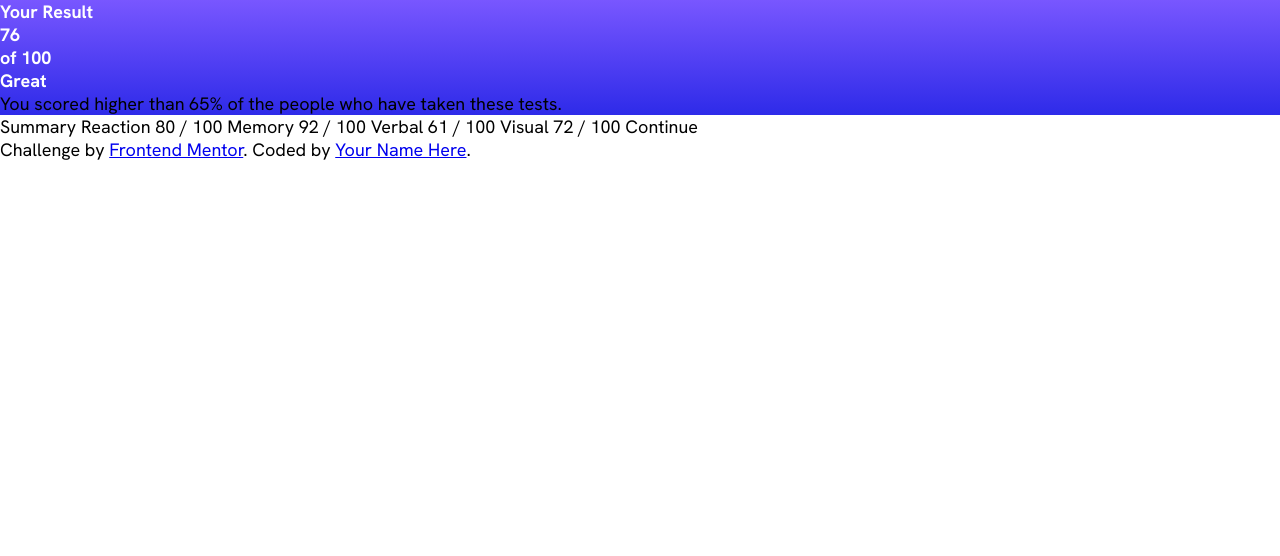
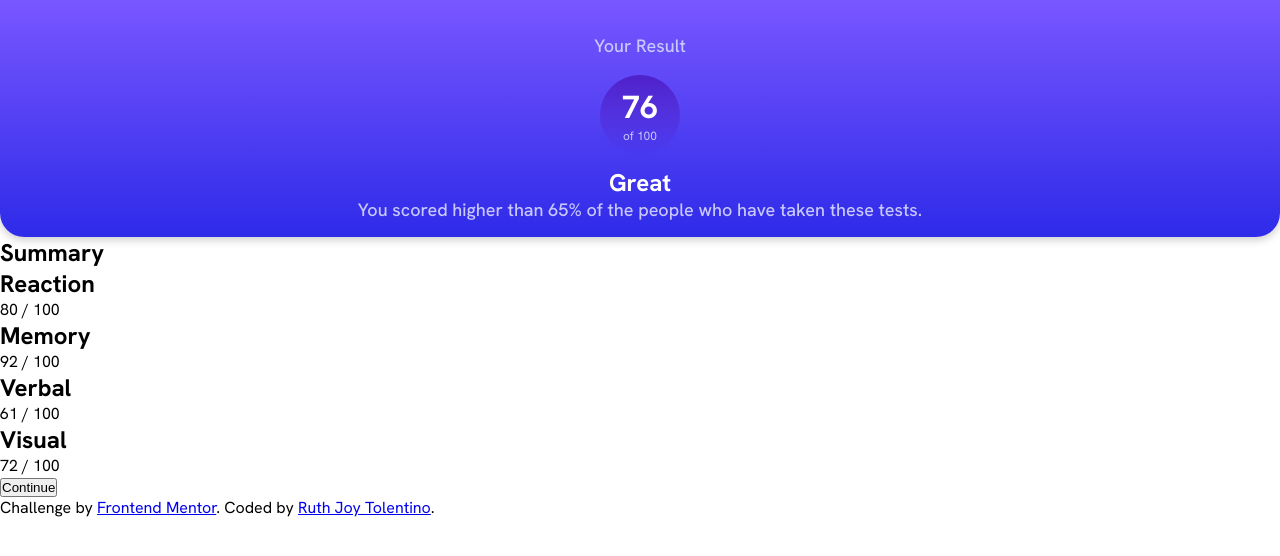
Before and after one commit to ruthjoy76/Frontend-Mentor---Results-summary-component-solution, a website built with Vite: page index.html in a window 1280 px wide. Built offline with nearby package versions, Linux system fonts and the light colour scheme.

Commit message:
Update HTML and CSS

```diff
--- a/index.html
+++ b/index.html
@@ -9,45 +9,48 @@
   <title>Frontend Mentor | Results summary component</title>
 </head>
 <body>
-<main class="main-container">
+<main class="container">
   <section class="result-container">
-    <h1>Your Result</h1>
-    <div class="score-result">
-      <h1>76</h1>
-      <h2>of 100</h2>
+    <h1 class="title">Your Result</h1>
+    <div class="circle">
+      <h1 class="result">76</h1>
+      <p>of 100</p>
     </div>
    <div>
-    <h1>Great</h1>
-    <p>You scored higher than 65% of the people who have taken these tests.</p>
+    <h2 class="feedback">Great</h2>
+    <p class="info">You scored higher than 65% of the people who have taken these tests.</p>
    </div>
+  </section>
+  <section class="summary-container">
+  <h1> Summary</h1>
+  <ul>
+    <li>
+      <h2>Reaction</h2>
+      <p> 80 / 100</p>
+    </li>
+    <li>
+      <h2>Memory</h2>
+      <p>92 / 100</p>
+    </li>
+    <li>
+      <h2>Verbal</h2>
+      <p>61 / 100</p>
+    </li>
+    <li>
+      <h2>Visual</h2>
+      <p>72 / 100</p>
+    </li>
+  </ul>
+  <button>Continue</button>
   </section>
 </main>
 
-
-
-
-
-
-
-  Summary
-
-  Reaction
-  80 / 100
-
-  Memory
-  92 / 100
-
-  Verbal
-  61 / 100
-
-  Visual
-  72 / 100
-
-  Continue
-
+<footer>
   <div class="attribution">
     Challenge by <a href="https://www.frontendmentor.io?ref=challenge" target="_blank">Frontend Mentor</a>.
-    Coded by <a href="#">Your Name Here</a>.
+    Coded by <a href="#">Ruth Joy Tolentino</a>.
   </div>
+</footer>
+
 </body>
 </html>
--- a/style.css
+++ b/style.css
@@ -1,6 +1,22 @@
 @font-face {
   font-family: 'Hanken Grotesk';
   src: url('./assets/fonts/HankenGrotesk-VariableFont_wght.ttf');
+}
+
+:root {
+  --light-red: hsl(0, 100%, 67%); /*colors*/
+  --orangey-yellow: hsl(39, 100%, 56%);
+  --green-teal: hsl(166, 100%, 37%);
+  --cobalt-blue: hsl(234, 85%, 45%);
+  --light-slate-blue: hsl(252, 100%, 67%);
+  --light-royal-blue: hsl(241, 81%, 54%);
+  --violet-blue: hsla(256, 72%, 46%, 1);
+  --persian-blue: hsla(241, 72%, 46%, 0);
+  --white: hsl(0, 0%, 100%);
+  --pale-blue: hsl(221, 100%, 96%);
+  --light-lavender: hsl(241, 100%, 89%);
+  --dark-gray-blue: hsl(224, 30%, 27%);
+  --background: linear-gradient(0deg, hsl(241, 81%, 54%), hsl(252, 100%, 67%));
 }
 
 
@@ -8,14 +24,64 @@
   padding: 0;
   margin: 0;
   box-sizing: border-box;
-  font-family: Hanken Grotesk;
-  font-size: 18px
 }
 
-.main-container {
-  background: linear-gradient(0deg, hsl(241, 81%, 54%), hsl(252, 100%, 67%));
+body {
+  min-height: 100vh;
+  font-family:'Hanken Grotesk', sans-serif;
 }
 
-h1, h2 {
-  color: hsl(0, 0%, 100%);
+.result-container {
+  padding:1rem;
+  display: flex;
+  flex-direction: column;
+  align-items: center;
+  background: var(--background);
+  border-radius: 0 0 1.5rem 1.5rem;
+  box-shadow: 0px 3px 8px rgba(0, 0, 0, 0.2);
 }
+.title {
+  font-size: 18px;
+  font-weight: 500;
+  color: var(--light-lavender);
+  padding: 1em;
+}
+
+.circle {
+ display: flex;
+ flex-direction: column;
+ justify-content: center;
+ align-items: center;
+ width:80px;
+ height:80px;
+ border-radius: 50%;
+ border: 1px;
+ padding: .75em;
+ color: var(--white);
+ background:linear-gradient(to bottom,var(--violet-blue),var(--persian-blue));
+}
+
+.circle .result {
+  font-size: 2rem;
+  color: var(--white);
+}
+
+.circle p{
+ color:var(--light-lavender);
+ margin-top:0;
+ font-size:.75rem;
+}
+
+.feedback {
+  color:var(--white);
+  padding-top: .5em;
+  text-align: center;
+}
+
+.info {
+  color: var(--light-lavender);
+  font-size: 1.125rem;
+  font-weight: 500;
+  text-align: center;
+  padding: 0 1em 0 1em;
+}
```
